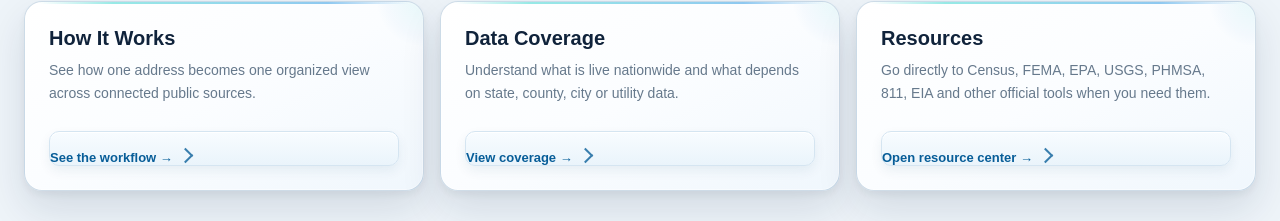
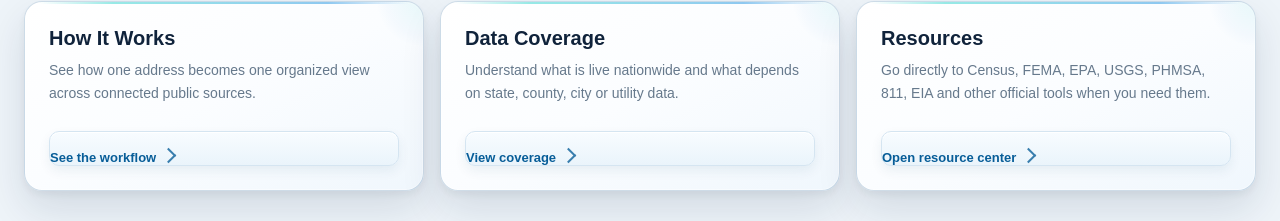
Before and after one commit to HenrikBrixCare/utilitydatausa, a Next.js app: page / in a window 1280 px wide. Shown: the part 990-1211 px from the top of the page. Built offline with nearby package versions, Linux system fonts and the light colour scheme.

Commit message:
Refine UtilityDataUSA home interactions

```diff
--- a/app/page.tsx
+++ b/app/page.tsx
@@ -34,7 +34,7 @@ export default function Home() {
             <p>UtilityDataUSA is built for ordinary people and professionals who want the answer path to be simpler. Search here first. Open the original source only when you need to go deeper or verify a decision.</p>
           </div>
           <div className="shortcut-grid">
-            {shortcuts.map((item) => <article className="shortcut-card" key={item.href}><h3>{item.title}</h3><p>{item.text}</p><Link href={item.href}>{item.label} →</Link></article>)}
+            {shortcuts.map((item) => <article className="shortcut-card" key={item.href}><h3>{item.title}</h3><p>{item.text}</p><Link href={item.href}>{item.label}</Link></article>)}
           </div>
         </div>
       </section>
@@ -62,7 +62,7 @@ export default function Home() {
             <h2>Less time hunting. More time understanding.</h2>
             <p>Instead of opening multiple government and utility websites and typing the same address over and over, UtilityDataUSA is designed to do the repetitive source work once and present a clear starting point.</p>
           </div>
-          <div className="link-list"><Link href="/how-it-works">How the shortcut works <span>View →</span></Link><Link href="/resources">Official source library <span>View →</span></Link><Link href="/developers">API & agent architecture <span>View →</span></Link><a href="https://call811.com/811-in-your-state/" target="_blank" rel="noreferrer">811 in your state <span>Open ↗</span></a></div>
+          <div className="link-list"><Link href="/how-it-works">How the shortcut works <span>View</span></Link><Link href="/resources">Official source library <span>View</span></Link><Link href="/developers">API & agent architecture <span>View</span></Link><a href="https://call811.com/811-in-your-state/" target="_blank" rel="noreferrer">811 in your state <span>Open</span></a></div>
         </div>
       </section>
 
```
